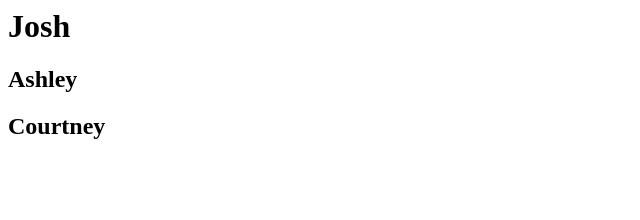
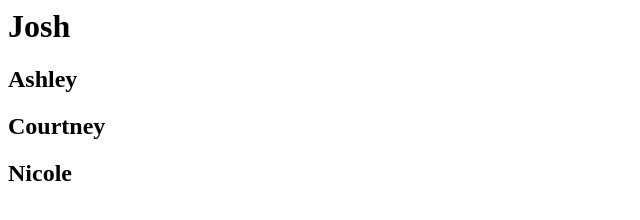
Before and after one commit to joshagilend/superaffective-company-directory, a plain HTML site: page index.html in a window 1280 px wide. Shown: the whole page, without its empty margins (0-640 px from the left). Drawn offline with Linux system fonts and the light colour scheme.

Commit message:
Update index.html

```diff
--- a/index.html
+++ b/index.html
@@ -2,4 +2,5 @@
   <h1>Josh</h1>
   <h2>Ashley</h2>
   <h2>Courtney</h2>
+  <h2>Nicole</h2>
 </html>
```
